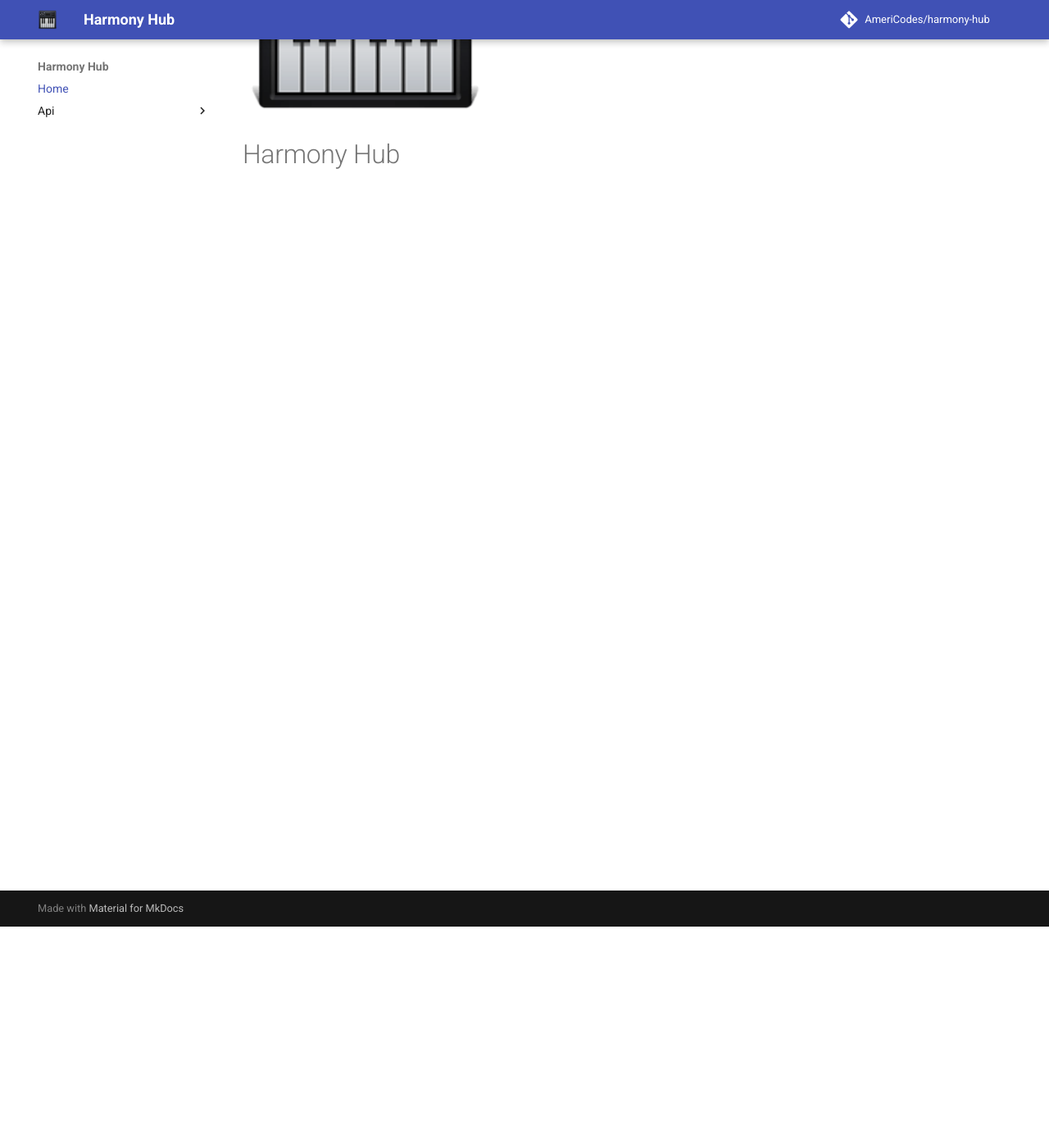
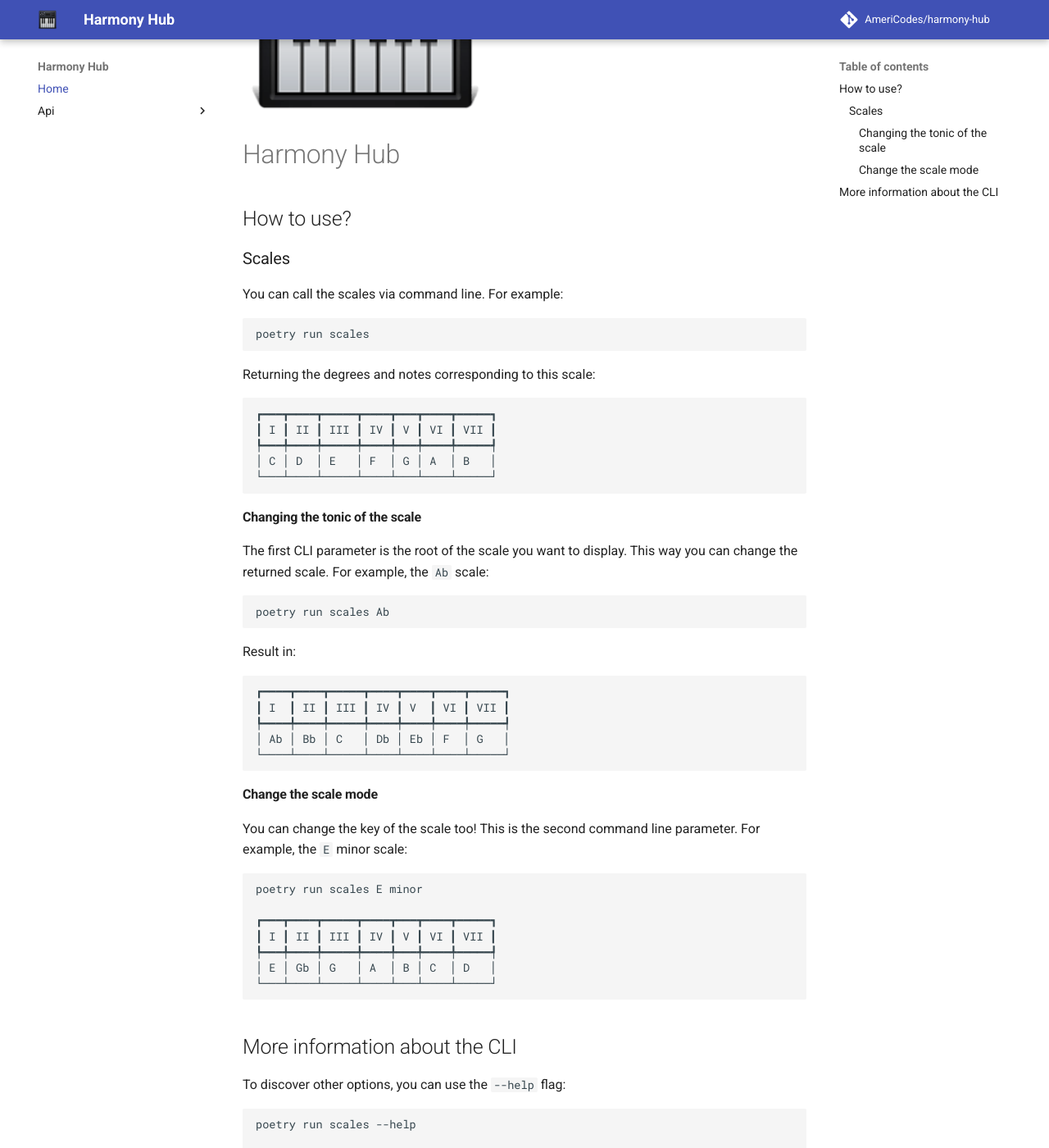
Before and after one commit to AmeriCodes/harmony-hub, an MkDocs documentation site: the page built from docs/index.md, in a window 1280 px wide and 1400 px high, scrolled down 270 px. Shown: the whole window at 82% size. Built offline with MkDocs 1.6.1 and Material for MkDocs 9.7.7, drawn with Linux system fonts in a browser that asks for light colours; comment, search, counter and statistics services are not loaded; some of the changed text lies outside the part shown.

Commit message:
docs: Examples of CLI usage in documentation

````diff
--- a/docs/index.md
+++ b/docs/index.md
@@ -1,2 +1,75 @@
 ![logo do projeto](assets/keyboard.png){ width="300" .center }
 # Harmony Hub
+
+## How to use?
+
+### Scales
+
+You can call the scales via command line. For example:
+
+
+```bash
+poetry run scales
+```
+
+Returning the degrees and notes corresponding to this scale:
+
+```
+┏━━━┳━━━━┳━━━━━┳━━━━┳━━━┳━━━━┳━━━━━┓
+┃ I ┃ II ┃ III ┃ IV ┃ V ┃ VI ┃ VII ┃
+┡━━━╇━━━━╇━━━━━╇━━━━╇━━━╇━━━━╇━━━━━┩
+│ C │ D  │ E   │ F  │ G │ A  │ B   │
+└───┴────┴─────┴────┴───┴────┴─────┘
+```
+
+#### Changing the tonic of the scale
+
+The first CLI parameter is the root of the scale you want to display. This way you can change the returned scale. For example, the `Ab` scale:
+
+```bash
+poetry run scales Ab
+```
+
+Result in:
+
+```
+┏━━━━┳━━━━┳━━━━━┳━━━━┳━━━━┳━━━━┳━━━━━┓
+┃ I  ┃ II ┃ III ┃ IV ┃ V  ┃ VI ┃ VII ┃
+┡━━━━╇━━━━╇━━━━━╇━━━━╇━━━━╇━━━━╇━━━━━┩
+│ Ab │ Bb │ C   │ Db │ Eb │ F  │ G   │
+└────┴────┴─────┴────┴────┴────┴─────┘
+```
+
+#### Change the scale mode
+
+You can change the key of the scale too! This is the second command line parameter. For example, the `E` minor scale:
+
+```bash
+poetry run scales E minor
+
+┏━━━┳━━━━┳━━━━━┳━━━━┳━━━┳━━━━┳━━━━━┓
+┃ I ┃ II ┃ III ┃ IV ┃ V ┃ VI ┃ VII ┃
+┡━━━╇━━━━╇━━━━━╇━━━━╇━━━╇━━━━╇━━━━━┩
+│ E │ Gb │ G   │ A  │ B │ C  │ D   │
+└───┴────┴─────┴────┴───┴────┴─────┘
+```
+
+## More information about the CLI
+
+To discover other options, you can use the `--help` flag:
+
+```bash
+poetry run scales --help
+
+ Usage: notas-musicais campo-harmonico [OPTIONS] [TONICA] [TONALIDADE]
+
+╭─ Arguments ─────────────────────────────────────────────────────────╮
+│   tonica          [TONICA]      Tônica do campo harmônico           │
+│                                 [default: c]                        │
+│   tonalidade      [TONALIDADE]  Tonalidade do campo harmônico       │
+│                                 [default: maior]                    │
+╰─────────────────────────────────────────────────────────────────────╯
+╭─ Options ───────────────────────────────────────────────────────────╮
+│ --help          Show this message and exit.                         │
+╰─────────────────────────────────────────────────────────────────────╯
+```
````
